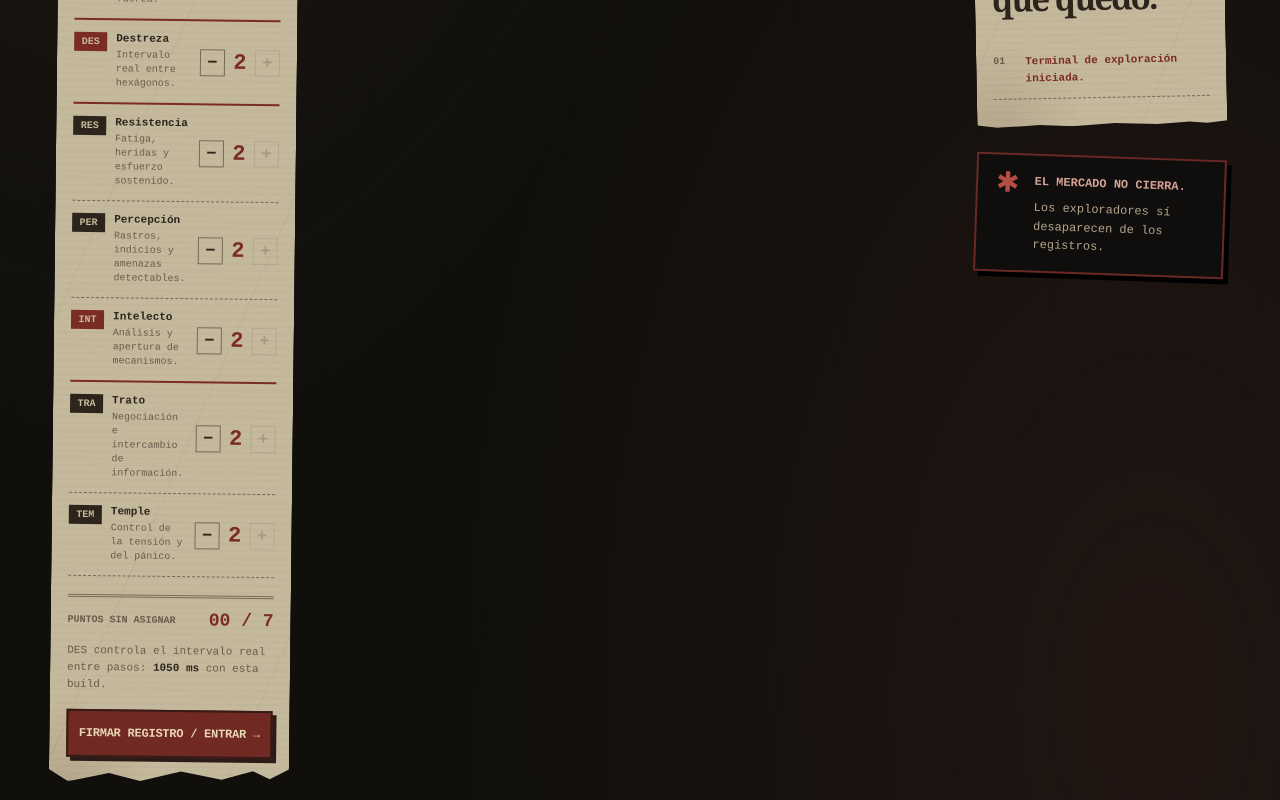
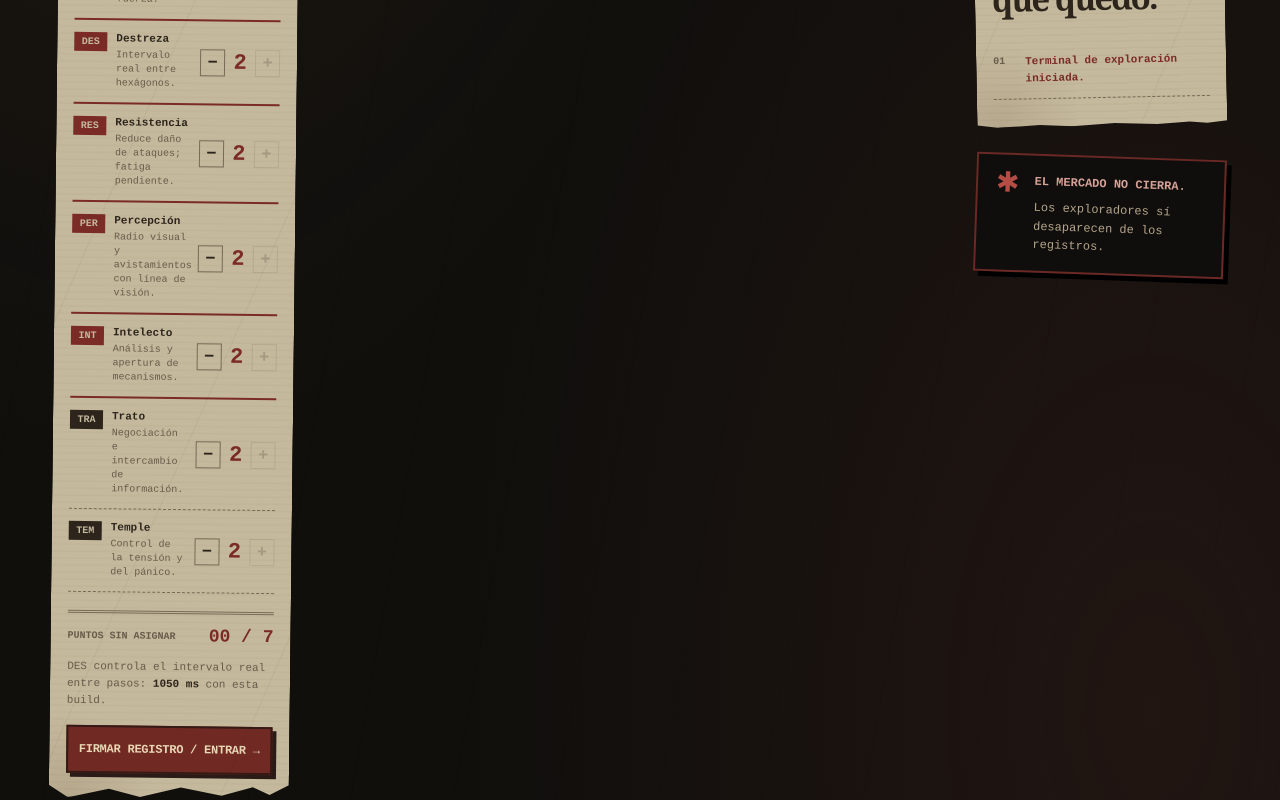
Before and after one commit to Drakeneess/Mercatum, a Next.js app in the folder apps/web/: page / in a window 1280 px wide. Shown: the part 1280-2080 px from the top of the page. Built offline with nearby package versions, Linux system fonts and the light colour scheme; no server answers; what @colyseus/schema would draw is missing.

Commit message:
docs(v2): mark real Endurance and Perception effects without inventing Temple mechanics

```diff
--- a/apps/web/src/components/CharacterSheet.tsx
+++ b/apps/web/src/components/CharacterSheet.tsx
@@ -63,7 +63,7 @@ export function CharacterSheet(props: CharacterSheetProps) {
               {committedBuild ? (
                 <>
                   <div className="attribute-seal">FICHA FIRMADA / SIN ENMIENDAS</div>
-                  <p>DES {characterStats.dexterity}: <strong>{movementDelayMs} ms por hexágono.</strong> FUE limita la carga y permite forzar; INT permite analizar puertas. RES, PER y TEM participan en la supervivencia.</p>
+                  <p>DES {characterStats.dexterity}: <strong>{movementDelayMs} ms por hexágono.</strong> FUE limita la carga y permite forzar; INT permite analizar puertas. RES reduce el daño y PER permite observar amenazas. TRA y TEM aún no tienen efectos.</p>
                 </>
               ) : (
                 <>
--- a/packages/shared/src/stats.ts
+++ b/packages/shared/src/stats.ts
@@ -1,5 +1,6 @@
 /** Human-scale aptitudes. In V1, Dexterity sets movement cadence, Strength sets carry capacity and door force time,
- * and Intellect sets the alternative door analysis time. Other attributes await future systems. */
+ * Intellect sets the alternate door analysis time, Endurance reduces injury damage,
+ * and Perception governs visible hostiles. Trato and Temple await later systems. */
 export const STAT_KEYS = [
   "strength",
   "dexterity",
@@ -28,8 +29,8 @@ export const STAT_INFO: ReadonlyArray<{
 }> = [
   { key: "strength", short: "FUE", name: "Fuerza", description: "Peso de carga y apertura por fuerza.", active: true },
   { key: "dexterity", short: "DES", name: "Destreza", description: "Intervalo real entre hexágonos.", active: true },
-  { key: "endurance", short: "RES", name: "Resistencia", description: "Fatiga, heridas y esfuerzo sostenido.", active: false },
-  { key: "perception", short: "PER", name: "Percepción", description: "Rastros, indicios y amenazas detectables.", active: false },
+  { key: "endurance", short: "RES", name: "Resistencia", description: "Reduce daño de ataques; fatiga pendiente.", active: true },
+  { key: "perception", short: "PER", name: "Percepción", description: "Radio visual y avistamientos con línea de visión.", active: true },
   { key: "intellect", short: "INT", name: "Intelecto", description: "Análisis y apertura de mecanismos.", active: true },
   { key: "social", short: "TRA", name: "Trato", description: "Negociación e intercambio de información.", active: false },
   { key: "composure", short: "TEM", name: "Temple", description: "Control de la tensión y del pánico.", active: false },
```
Also changed, not shown: 1 other file (tests, documents, lock files or other folders).
